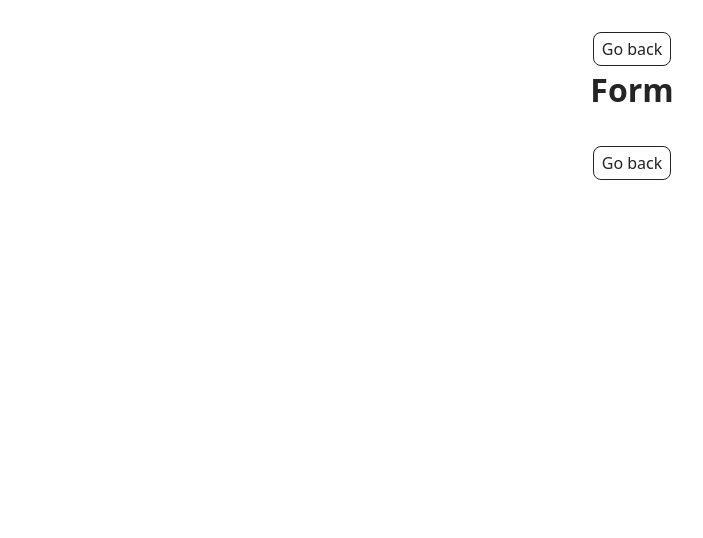
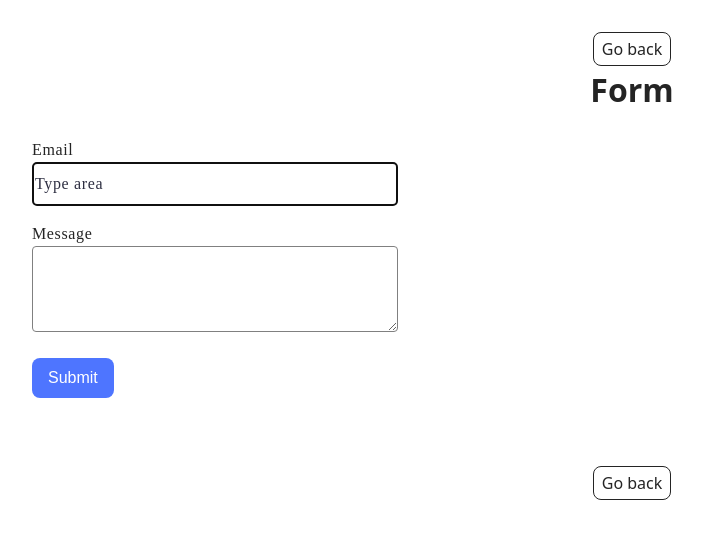
Before and after one commit to IrinaShm00/goit-js-hw-09, a website built with Vite: page src/2-form.html in a window 1280 px wide. Shown: the whole page, without its empty margins (8-711 px from the left). Built offline with nearby package versions, Linux system fonts and the light colour scheme.

Commit message:
2-form.html,2-form.js

```diff
--- a/src/2-form.html
+++ b/src/2-form.html
@@ -18,6 +18,17 @@
       <h1 class="main-title">
         Form
       </h1>
+      <form class="feedback-form" autocomplete="off">
+        <label>
+          Email
+          <input type="email" name="email" placeholder="Type area" autofocus />
+        </label>
+        <label>
+          Message
+          <textarea name="message" rows="8"></textarea>
+        </label>
+        <button type="submit">Submit</button>
+      </form>
       <load src="./partials/back-link.html" />
     </div>
   </main>
--- a/src/css/container.css
+++ b/src/css/container.css
@@ -20,6 +20,75 @@ gap: 20px;
   width: 100%;
   height: auto;
 }
+
+.feedback-form {
+  display: flex;
+  flex-direction: column;
+  width: 408px;
+  height: 296px;
+    top: -424px;
+    left: 2312px;
+    padding: 24px 0px 0px 0px;
+    gap: 16px;
+    border-radius: 8px 0px 0px 0px;
+    opacity: 0px;
+}
+.feedback-form input[name="email"] {
+  width: 360px;
+  height: 40px;
+  border-radius: 4px 4px 4px 4px;
+    border: 1px solid #808080;
+}
+.feedback-form textarea[name="message"] {
+  width: 360px;
+  height: 80px;
+border-radius: 4px 4px 4px 4px;
+  border: 1px solid #808080;
+}
+.feedback-form input[name="email"]::placeholder {
+  color: transparent;
+    font-family: 'Montserrat';
+      font-size: 16px;
+      font-weight: 400;
+      line-height: 24px;
+      letter-spacing: 0.04em;
+}
+.feedback-form input[name="email"]:focus::placeholder {
+  color: #2E2F42;
+}
+
+
+
+.feedback-form label {
+  display: flex;
+  flex-direction: column;
+  text-align: left;
+  font-family: 'Montserrat';
+    font-size: 16px;
+    font-weight: 400;
+    line-height: 24px;
+    letter-spacing: 0.04em;
+
+}
+
+.feedback-form button {
+width: auto;
+height: 40px;
+  padding: 8px 16px;
+font-size: 16px;
+  border: none;
+  border-radius: 8px;
+  background-color: #4E75FF;
+  color: white;
+  cursor: pointer;
+ align-self: flex-start;
+  margin-top: 10px;
+
+}
+.feedback-form button:hover {
+  background-color: #6C8CFF;
+}
+
 /* Styles for Tablet devices */
 @media only screen and (min-width: 768px) {
   .container {
--- a/src/js/1-gallery.js
+++ b/src/js/1-gallery.js
@@ -69,7 +69,7 @@ galleryElement.innerHTML = galleryMarkup;
 const lightbox = new SimpleLightbox(".gallery a", {
   captionDelay: 250,
   captions: true,
-  captionSelector: "img",
+    captionsData: "alt",
 });
 lightbox.refresh();
 console.log(lightbox);
--- a/src/js/2-form.js
+++ b/src/js/2-form.js
@@ -0,0 +1,47 @@
+const formData = {
+  email: "",
+  message: "",
+};
+
+const form = document.querySelector(".feedback-form");
+const emailInput = form.querySelector("input[name='email']");
+const messageTextarea = form.querySelector("textarea[name='message']");
+function updateFormData(event) {
+  const { name, value } = event.target;
+
+  formData[name] = value.trim();
+  localStorage.setItem("feedback-form-state", JSON.stringify(formData)); // хранилище
+}
+
+form.addEventListener("input", updateFormData);
+document.addEventListener("DOMContentLoaded", () => {
+  const savedData = localStorage.getItem("feedback-form-state");
+
+  if (savedData) {
+    const parsedData = JSON.parse(savedData);
+    formData.email = parsedData.email || "";
+    formData.message = parsedData.message || "";
+
+    emailInput.value = formData.email;
+    messageTextarea.value = formData.message;
+  }
+});
+
+form.addEventListener("submit", (event) => {
+  event.preventDefault(); //? не уверенна
+
+  // если пустое поле
+  if (formData.email === "" || formData.message === "") {
+    alert("Fill please all fields");
+    return;
+  }
+
+
+  console.log(formData);
+
+
+  localStorage.removeItem("feedback-form-state");
+  formData.email = "";
+  formData.message = "";
+  form.reset();
+});
```
